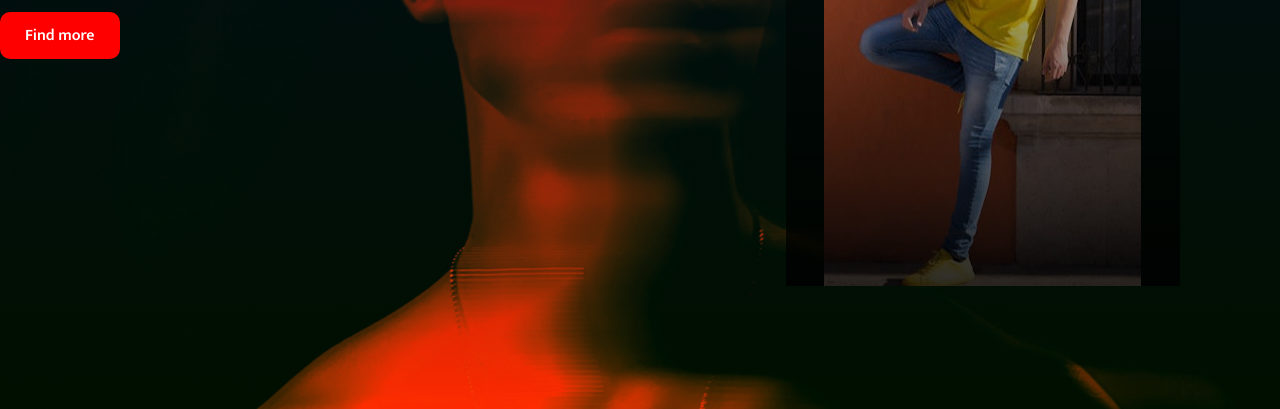
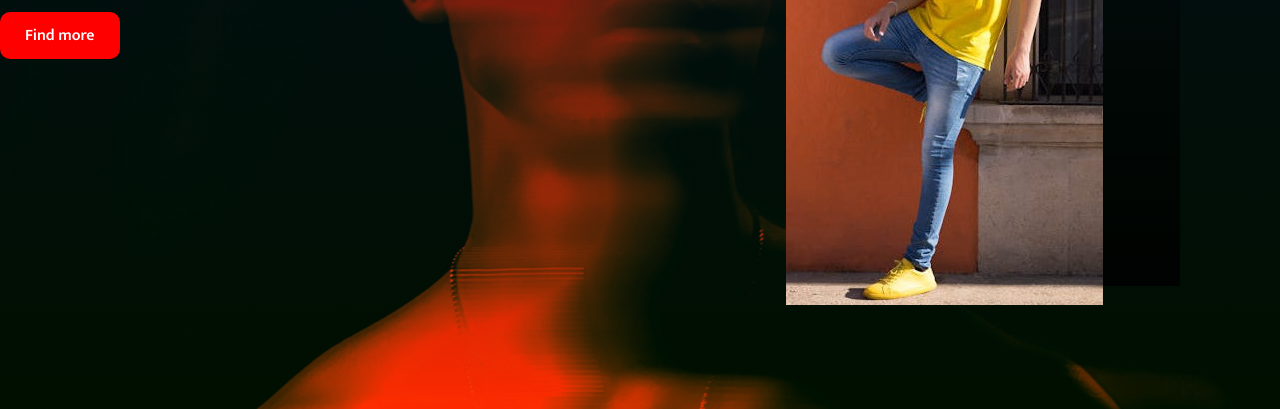
Before and after one commit to aadiprakashh/Html-Css-Projects, a plain HTML site: page Apex/index.html in a window 1280 px wide. Shown: the part 391-800 px from the top of the page. Drawn offline with Linux system fonts and the light colour scheme; a web font is replaced by a local one.

Commit message:
Initial commit

```diff
--- a/Apex/index.html
+++ b/Apex/index.html
@@ -47,7 +47,9 @@
 
           <a href="shop.html" id="btn1">Find more</a>
         </div>
-        <div id="intro-img"></div>
+        <div id="intro-img">
+          <img src="./image/exclusive.jpg" alt="">
+        </div>
       </div>
     </div>
   </body>
--- a/Apex/style.css
+++ b/Apex/style.css
@@ -1,16 +1,3 @@
-:root {
-    --whi: white;
-    --bla: #020d19;
-    --nav: navy;
-    --gol: gold;
-}
-
-* {
-    margin: 0;
-    padding: 0;
-    font-family: "Mukta", sans-serif;
-    box-sizing: border-box;
-}
 :root {
     --whi: white;
     --bla: #020d19;
@@ -248,7 +235,10 @@ input::placeholder {
 }
 
 #intro-img {
-    background: linear-gradient(to top, #000000d2 0%, transparent), url('image/exclusive.jpg');
+    background: linear-gradient(to top, #000000d2 0%, transparent)
+    /* ,  */
+    /* url('image/exclusive.jpg') */
+    ;
     width: 400px;
     height: 500px;
     background-position: center;
@@ -258,7 +248,9 @@ input::placeholder {
     top: 70px;
     right: 100px;
 }
-
+#intro-img img{
+    border-radius: 20px 20px 0 0;
+}
 .intro h2 {
     color: white;
     font-family: "DM Serif Text", serif;
```
